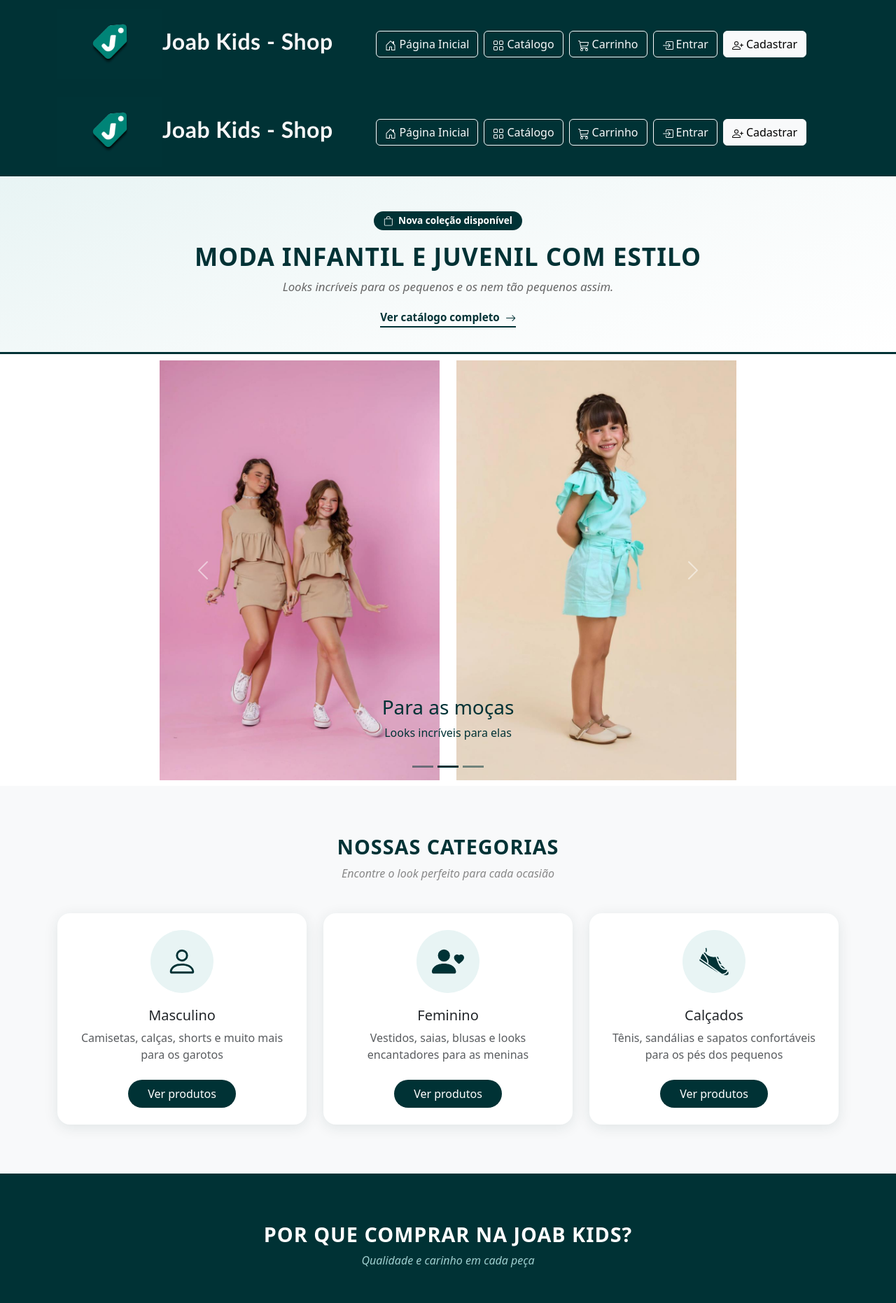
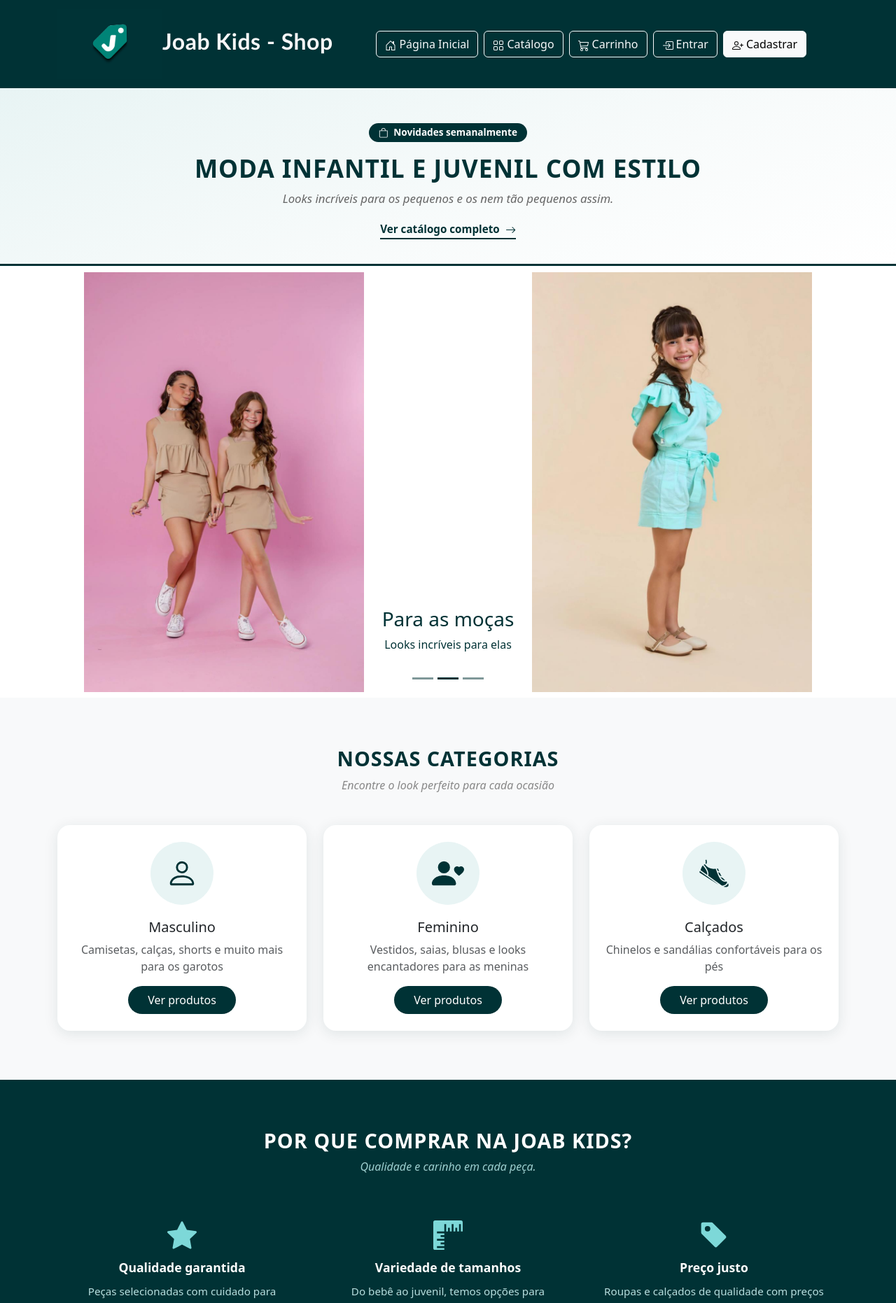
Before and after one commit to lefitano/JoabKids-Market, a React app in the folder frontend/: page / in a window 1280 px wide. Shown: the top 1862 px of the page at 70% size. Built offline with nearby package versions, Linux system fonts and the light colour scheme; the HTML template or start-up script is replaced by a standard one.

Commit message:
feat: alinhando cards

```diff
--- a/frontend/src/components/Banner.jsx
+++ b/frontend/src/components/Banner.jsx
@@ -16,7 +16,7 @@ export default function Banner() {
         <>
             <div className="banner-titulo">
                 <Badge className="banner-badge mb-3">
-                    <BsBag className="me-1" /> Nova coleção disponível
+                    <BsBag className="me-1" /> Novidades semanalmente
                 </Badge>
                 <h2>Moda Infantil e Juvenil com Estilo</h2>
                 <p>Looks incríveis para os pequenos e os nem tão pequenos assim.</p>
@@ -28,7 +28,7 @@ export default function Banner() {
             <Carousel className="carrossel-container py-2" interval={4000}>
 
                 <Carousel.Item>
-                    <Row>
+                    <Row className="g-0">
                         <Col>
                             <img
                                 className="d-block w-100 img-carrossel"
@@ -51,7 +51,7 @@ export default function Banner() {
                 </Carousel.Item>
 
                 <Carousel.Item>
-                    <Row>
+                    <Row className="g-0">
                         <Col>
                             <img
                                 className="d-block w-100 img-carrossel"
@@ -74,7 +74,7 @@ export default function Banner() {
                 </Carousel.Item>
 
                 <Carousel.Item>
-                    <Row>
+                    <Row className="g-0">
                         <Col>
                             <img
                                 className="d-block w-100 img-carrossel"
--- a/frontend/src/css/Banner.css
+++ b/frontend/src/css/Banner.css
@@ -47,8 +47,8 @@
 }
 
 .carrossel-container {
-    max-width: fit-content;
-    margin: 0 auto;
+    width: 100%;
+    overflow: hidden;
     margin-top: 1px;
 }
 
--- a/frontend/src/pages/Home.jsx
+++ b/frontend/src/pages/Home.jsx
@@ -6,14 +6,13 @@ import Row from 'react-bootstrap/Row';
 import Col from 'react-bootstrap/Col';
 import Card from 'react-bootstrap/Card';
 import Button from 'react-bootstrap/Button';
-import { BsStarFill, BsWhatsapp, BsRulers, BsPerson, BsPersonHeart } from 'react-icons/bs';
+import { BsStarFill, BsTagFill, BsRulers, BsPerson, BsPersonHeart } from 'react-icons/bs';
 import { GiRunningShoe } from 'react-icons/gi';
 import '../css/Home.css';
 
 export default function Home() {
     return (
         <>
-            <Header />
             <Banner />
 
             <section className="categorias-section">
@@ -24,7 +23,7 @@ export default function Home() {
 
                         <Col xs={12} sm={4}>
                             <Card className="categoria-card">
-                                <Card.Body className="text-center py-4">
+                                <Card.Body className="text-center py-4 d-flex flex-column align-items-center">
                                     <div className="categoria-icone">
                                         <BsPerson size={46} />
                                     </div>
@@ -32,7 +31,7 @@ export default function Home() {
                                     <Card.Text className="text-muted">
                                         Camisetas, calças, shorts e muito mais para os garotos
                                     </Card.Text>
-                                    <Button href="/catalogo" className="btn-categoria mt-2">
+                                    <Button href="/catalogo" className="btn-categoria mt-auto">
                                         Ver produtos
                                     </Button>
                                 </Card.Body>
@@ -41,7 +40,7 @@ export default function Home() {
 
                         <Col xs={12} sm={4}>
                             <Card className="categoria-card">
-                                <Card.Body className="text-center py-4">
+                                <Card.Body className="text-center py-4 d-flex flex-column align-items-center">
                                     <div className="categoria-icone">
                                         <BsPersonHeart size={46} />
                                     </div>
@@ -49,7 +48,7 @@ export default function Home() {
                                     <Card.Text className="text-muted">
                                         Vestidos, saias, blusas e looks encantadores para as meninas
                                     </Card.Text>
-                                    <Button href="/catalogo" className="btn-categoria mt-2">
+                                    <Button href="/catalogo" className="btn-categoria mt-auto">
                                         Ver produtos
                                     </Button>
                                 </Card.Body>
@@ -58,15 +57,15 @@ export default function Home() {
 
                         <Col xs={12} sm={4}>
                             <Card className="categoria-card">
-                                <Card.Body className="text-center py-4">
+                                <Card.Body className="text-center py-4 d-flex flex-column align-items-center">
                                     <div className="categoria-icone">
                                         <GiRunningShoe size={46} />
                                     </div>
                                     <Card.Title>Calçados</Card.Title>
                                     <Card.Text className="text-muted">
-                                        Tênis, sandálias e sapatos confortáveis para os pés dos pequenos
+                                        Chinelos e sandálias confortáveis para os pés
                                     </Card.Text>
-                                    <Button href="/catalogo" className="btn-categoria mt-2">
+                                    <Button href="/catalogo" className="btn-categoria mt-auto">
                                         Ver produtos
                                     </Button>
                                 </Card.Body>
@@ -81,7 +80,7 @@ export default function Home() {
                 <Container>
                     <h2 className="section-titulo claro">Por que comprar na Joab Kids?</h2>
                     <p className="section-subtitulo" style={{ color: '#9ecfcf' }}>
-                        Qualidade e carinho em cada peça
+                        Qualidade e carinho em cada peça.
                     </p>
                     <Row className="g-4 text-center">
 
@@ -89,7 +88,7 @@ export default function Home() {
                             <div className="diferencial-item">
                                 <BsStarFill className="diferencial-icone" size={42} />
                                 <h5>Qualidade garantida</h5>
-                                <p>Peças selecionadas com cuidado para garantir conforto e durabilidade</p>
+                                <p>Peças selecionadas com cuidado para garantir conforto e durabilidade.</p>
                             </div>
                         </Col>
 
@@ -97,15 +96,15 @@ export default function Home() {
                             <div className="diferencial-item">
                                 <BsRulers className="diferencial-icone" size={42} />
                                 <h5>Variedade de tamanhos</h5>
-                                <p>Do bebê ao juvenil, temos opções para todas as faixas etárias</p>
+                                <p>Do bebê ao juvenil, temos opções para todas as faixas etárias.</p>
                             </div>
                         </Col>
 
                         <Col xs={12} sm={4}>
                             <div className="diferencial-item">
-                                <BsWhatsapp className="diferencial-icone" size={42} />
-                                <h5>Atendimento pelo WhatsApp</h5>
-                                <p>Tire suas dúvidas diretamente com a gente pelo WhatsApp</p>
+                                <BsTagFill className="diferencial-icone" size={42} />
+                                <h5>Preço justo</h5>
+                                <p>Roupas e calçados de qualidade com preços acessíveis para toda a família.</p>
                             </div>
                         </Col>
 
@@ -113,7 +112,6 @@ export default function Home() {
                 </Container>
             </section>
 
-            <Footer />
         </>
     );
 }
```
